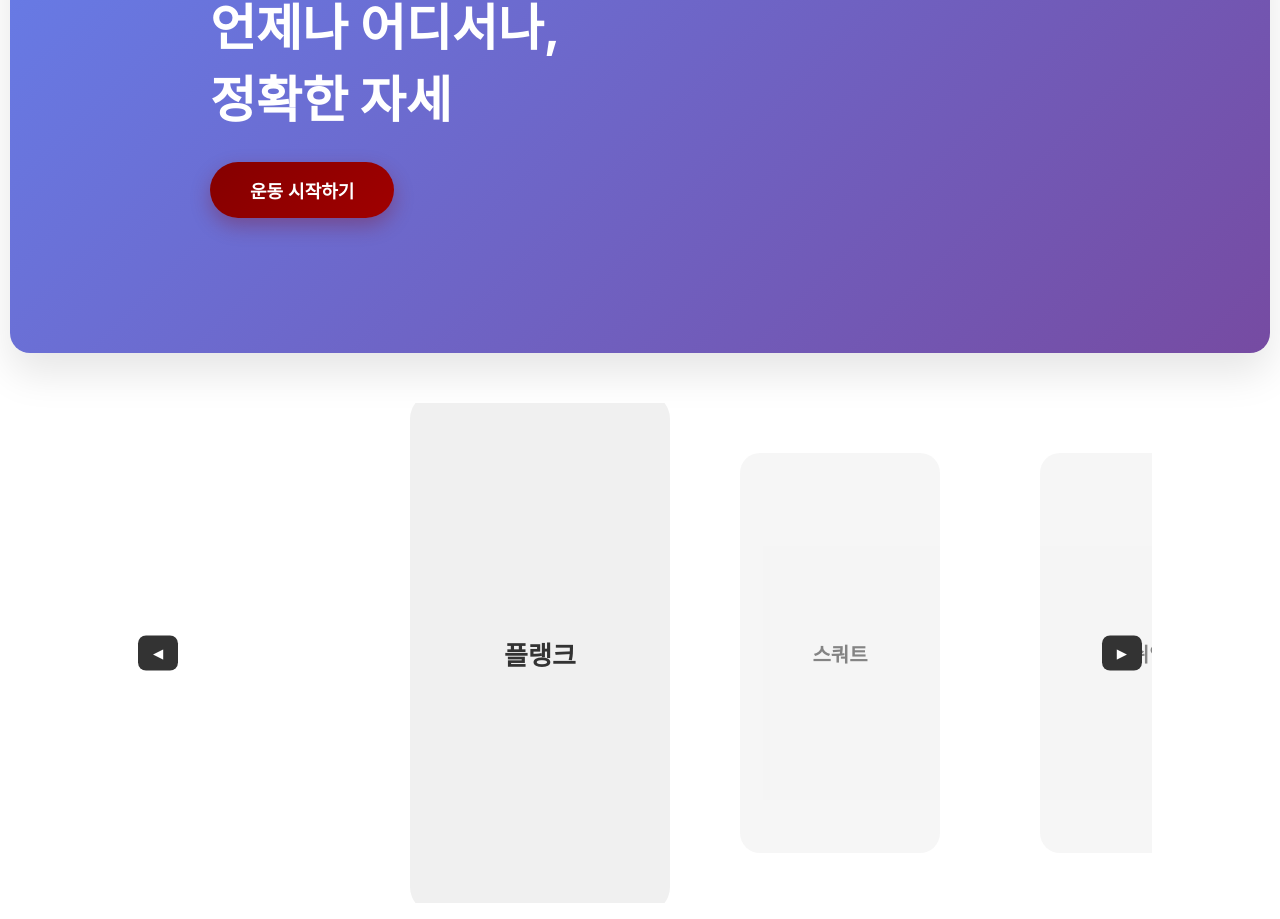
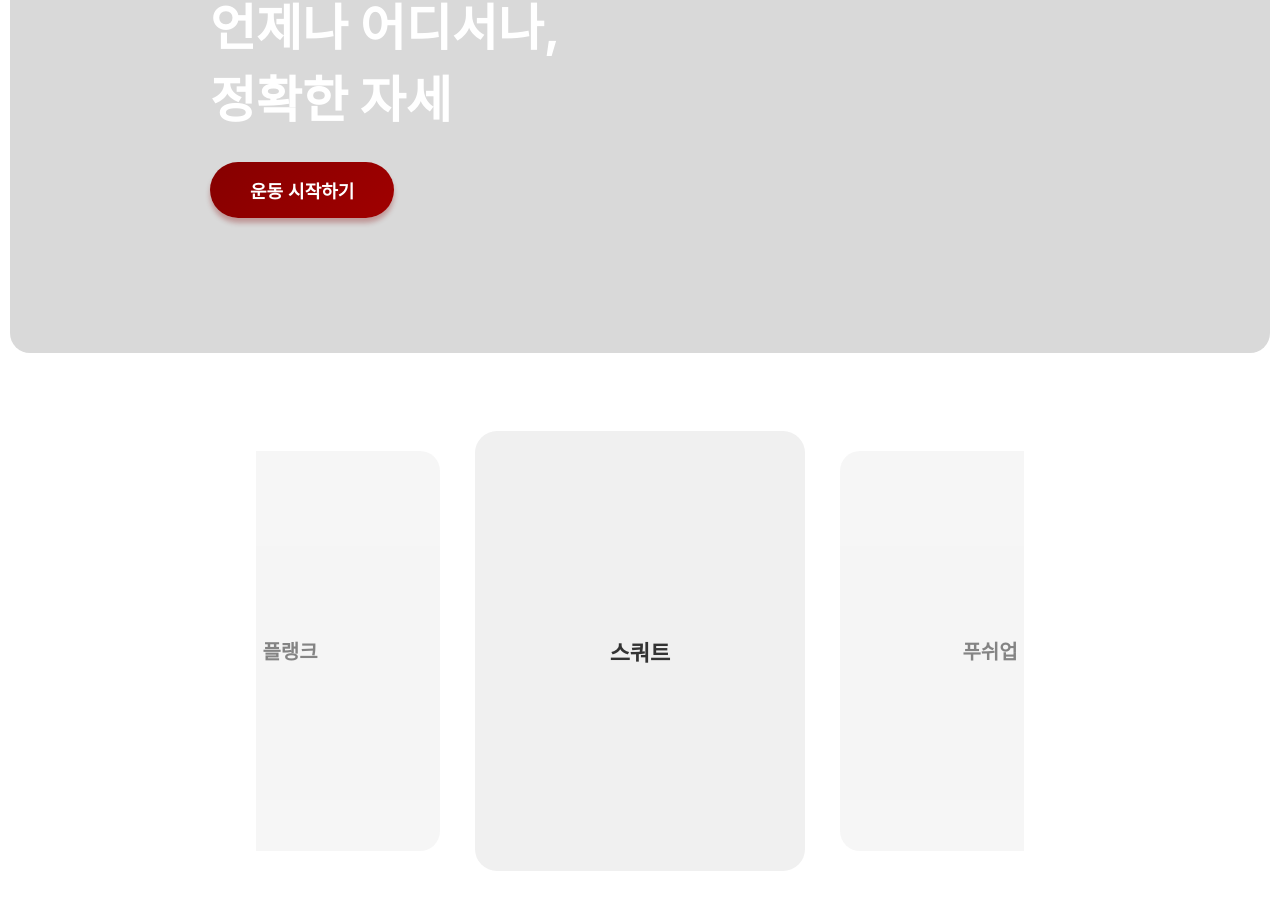
Before and after one commit to MinseouKim/Nullbrain, a React (Create React App) app in the folder typescript_01/: page /main in a window 1280 px wide. Shown: the part 217-1136 px from the top of the page. Built offline with nearby package versions, Linux system fonts and the light colour scheme.

Commit message:
메인 카드 고치기,,

```diff
--- a/typescript_01/src/components/Header.tsx
+++ b/typescript_01/src/components/Header.tsx
@@ -56,8 +56,7 @@ const Logo = styled.div`
 
   &:hover {
     color: #850000;
-    transform: translate(-50%, -50%) translateY(-2px);
-    text-shadow: 0 4px 8px rgba(133, 0, 0, 0.3);
+    text-shadow: 0 1px 1px rgba(133, 0, 0, 0.3);
 
     &::before {
       left: 100%;
--- a/typescript_01/src/pages/MainPage.tsx
+++ b/typescript_01/src/pages/MainPage.tsx
@@ -6,9 +6,9 @@ import InjuryPieChart from "../components/InjuryPieChart";
 import InjuryCauseBarChart from "../components/InjuryCauseBarChart";
 import styled from "styled-components";
 
-const CARD_WIDTH = 400; // 카드 너비
+const CARD_WIDTH = 300; // 카드 너비
 const CARD_HEIGHT = 400; // 카드 높이
-const CARD_GAP = 100;    // 카드 간격
+const CARD_GAP = 50;    // 카드 간격
 const VISIBLE_CARDS = 3; // 화면에 보여질 카드 수
 
 const Container = styled.div`
@@ -19,27 +19,34 @@ const Container = styled.div`
 
 const CardSection = styled.div`
   position: relative;
-  width: 80%; /* 화면에 보여질 카드 영역 */
-  height: 500px;
+  width: 60%; /* 화면에 보여질 카드 영역 */
+  height: 600px;
   display: flex;
+  flex-direction: column;
   justify-content: center;
   align-items: center;
   overflow: hidden;
   margin: 50px auto;
 `;
 
-const CardContainer = styled.div<{ activeIndex: number }>`
+interface CardContainerProps {
+  activeIndex: number;
+}
+
+const CardContainer = styled.div<{ activeIndex: number; transitionEnabled: boolean }>`
   display: flex;
-  transition: transform 0.5s ease;
+  align-items: center;
+  justify-content: center;
+  transition: ${({ transitionEnabled }) => (transitionEnabled ? "transform 0.8s ease" : "none")};
   transform: ${({ activeIndex }) =>
     `translateX(calc(50% - ${CARD_WIDTH / 2}px - ${(CARD_WIDTH + CARD_GAP) * activeIndex}px))`};
   gap: ${CARD_GAP}px;
   overflow: visible;
 `;
 
+
 const Card = styled.div<{ active: boolean }>`
-  flex: 0 0 200px;
-  height: 250px;
+  flex: 0 0 ${CARD_WIDTH}px;
   width: ${CARD_WIDTH}px;
   height: ${CARD_HEIGHT}px;
   background: #f0f0f0;
@@ -49,21 +56,27 @@ const Card = styled.div<{ active: boolean }>`
   justify-content: center;
   font-weight: bold;
   font-size: 20px;
+  /* 부드러운 scale, opacity 전환 */
+  transition: transform 0.3s ease, opacity 0.3s ease;
+
   opacity: ${({ active }) => (active ? 1 : 0.6)};
-  transform: ${({ active }) => (active ? "scale(1.3)" : "scale(1)")};
-  transition: transform 0.3s ease, border-radius 0.3s ease, opacity 0.3s ease;
+  transform: ${({ active }) => `scale(${active ? 1.1 : 1})`};
 `;
 
-const Button = styled.button<{ left?: boolean }>`
-  position: absolute;
-  top: 50%;
-  transform: translateY(-50%);
-  ${({ left }) => (left ? "left: 10px;" : "right: 10px;")}
+const ButtonSection = styled.div`
+  margin-top: 70px;
+  display: flex;
+  justify-content: center; /* 왼쪽 정렬 */
+  width: 100%;
+  gap: 100px; /* 버튼 사이 간격 */
+`;
+
+const ButtonLeft = styled.button`
   padding: 10px 15px;
   background: #333;
   color: white;
   border: none;
-  border-radius: 8px;
+  border-radius: 100%;
   cursor: pointer;
 
   &:hover {
@@ -71,8 +84,22 @@ const Button = styled.button<{ left?: boolean }>`
   }
 `;
 
+const ButtonRight = styled.button`
+  padding: 10px 15px;
+  background: #333;
+  color: white;
+  border: none;
+  border-radius: 100%;
+  cursor: pointer;
+
+  &:hover {
+    background: #555;
+  }
+`;
+
+
 const MainHeader = styled.div`
-  background: linear-gradient(135deg, #667eea 0%, #764ba2 100%);
+  background: #d9d9d9;
   height: 500px;
   border-radius: 20px;
   margin: 10px;
@@ -85,11 +112,10 @@ const MainHeader = styled.div`
   flex-direction: column;
   align-items: flex-start;
   justify-content: center;
-  box-shadow: 0 20px 40px rgba(0, 0, 0, 0.1);
 `;
 
 const StartButton = styled.button`
-  background: linear-gradient(135deg, #850000 0%, #a00000 100%);
+  background: linear-gradient(135deg, #860000 0%, #a00000 100%);
   color: white;
   border: none;
   padding: 15px 40px;
@@ -99,12 +125,10 @@ const StartButton = styled.button`
   font-weight: bold;
   margin-top: 30px;
   transition: all 0.3s ease;
-  box-shadow: 0 8px 20px rgba(133, 0, 0, 0.3);
+  box-shadow: 0 5px 5px rgba(133, 0, 0, 0.3);
 
   &:hover {
     background: linear-gradient(135deg, #6b0000 0%, #8b0000 100%);
-    transform: translateY(-3px);
-    box-shadow: 0 12px 25px rgba(133, 0, 0, 0.4);
   }
 
   &:active {
@@ -116,8 +140,13 @@ const SectionTitle = styled.h2`
   font-size: 35px;
   text-align: center;
   margin-bottom: 50px;
-  margin-top: 100px;
   color: #333;
+`;
+
+const SectionDiv = styled.div`
+  width: 100%;
+  height: auto;
+  margin-top: 500px;
 `;
 
 const ChartRow = styled.div`
@@ -156,6 +185,11 @@ const ChartLeftBox = styled.div`
   text-align: left;
 `;
 
+const ExerciseVidoe = styled.div`
+  background: #d9d9d9;
+  padding: 100px 0;
+`;
+
 const Video = styled.video`
   width: 800px;
   height: 500px;
@@ -167,7 +201,7 @@ const FeatureList = styled.div`
   display: flex;
   flex-direction: column;
   gap: 40px;
-  margin: 20px 0 100px 0;
+  margin: 30px 0 100px 0;
 `;
 
 const FeatureItemLeft = styled.div`
@@ -180,7 +214,7 @@ const FeatureItemLeft = styled.div`
   padding: 20px;
   border-radius: 0 100px 100px 0;
   width: 80%;
-  height: 130px;
+  height: 160px;
   align-self: flex-start;
 `;
 
@@ -193,7 +227,7 @@ const FeatureItemRight = styled.div`
   padding: 20px;
   border-radius: 100px 0 0 100px;
   width: 80%;
-  height: 130px;
+  height: 160px;
   align-self: flex-end;
   align-items: flex-end;
 `;
@@ -218,31 +252,51 @@ const FeatureItemRightText = styled.p`
 `;
 
 const MainPage = () => {
+
+  const exercises = ["플랭크", "스쿼트", "푸쉬업","런지","버피테스트"];
+
+
+const [cards, setCards] = useState(exercises);
+const [activeIndex, setActiveIndex] = useState(1); // 가운데 카드
+const [isAnimating, setIsAnimating] = useState(false);
+const [isTransitionEnabled, setIsTransitionEnabled] = useState(true);
+
   const navigate = useNavigate();
 
   const handleStartWorkout = () => {
     navigate('/camera');
   };
 
-  const handleCardClick = (exercise: string) => {
+  // 카드 클릭
+const handleCardClick = (index: number) => {
+  setCards((prev) => {
+    const newArr = [...prev];
+    // 클릭한 카드가 가운데(activeIndex=1)가 되도록 회전
+    while (index !== activeIndex) {
+      if (index < activeIndex) {
+        const last = newArr.pop()!;
+        newArr.unshift(last);
+        index++;
+      } else {
+        const first = newArr.shift()!;
+        newArr.push(first);
+        index--;
+      }
+    }
+    return newArr;
+  });
+
   navigate('/camera');
 };
 
-
-  const exercises = ["플랭크", "스쿼트", "푸쉬업"];
-  const [activeIndex, setActiveIndex] = useState(0);
-
 const prevCard = () => {
-    setActiveIndex((prev) =>
-      prev === 0 ? exercises.length - 1 : prev - 1
-    );
+  setActiveIndex(prev => (prev === 0 ? exercises.length - 1 : prev - 1));
 };
 
 const nextCard = () => {
-    setActiveIndex((prev) =>
-      prev === exercises.length - 1 ? 0 : prev + 1
-    );
+  setActiveIndex(prev => (prev === exercises.length - 1 ? 0 : prev + 1));
 };
+
 
   return (
     <Container>
@@ -253,22 +307,25 @@ const MainPage = () => {
       </MainHeader>
 
 <CardSection>
-      <Button left onClick={prevCard}>◀</Button>
-      <CardContainer activeIndex={activeIndex}>
-        {exercises.map((exercise, index) => (
+<CardContainer activeIndex={activeIndex} transitionEnabled={isTransitionEnabled}>
+  {cards.map((exercise, index) => (
     <Card
       key={index}
-            active={index === activeIndex}
-            onClick={() => handleCardClick(exercise)}
+      active={index === activeIndex} // 중앙 카드만 active
     >
       {exercise}
     </Card>
   ))}
 </CardContainer>
-      <Button onClick={nextCard}>▶</Button>
+
+  <ButtonSection>
+    <ButtonLeft onClick={prevCard}>◀</ButtonLeft>
+    <ButtonRight onClick={nextCard}>▶</ButtonRight>
+  </ButtonSection>
 </CardSection>
 
-      <div style={{ width: '100%', height: 'auto' }}>
+
+      <SectionDiv style={{ width: '100%', height: 'auto' }}>
         <SectionTitle>부상원인</SectionTitle>
         <ChartRow>
           <ChartBox>
@@ -296,16 +353,19 @@ const MainPage = () => {
             <InjuryCauseBarChart />
           </ChartBox>
         </ChartRow>
-      </div>
+      </SectionDiv>
 
-      <div>
+      <SectionDiv>
+        <ExerciseVidoe>
         <SectionTitle>자세 분석 영상</SectionTitle>
         <Video controls>
           <source src="your-video-file.mp4" type="video/mp4" />
           Your browser does not support the video tag.
         </Video>
-      </div>
-      <div>
+        </ExerciseVidoe>
+      </SectionDiv>
+
+      <SectionDiv>
         <SectionTitle>주요기능</SectionTitle>
         <FeatureList>
           <FeatureItemLeft>
@@ -337,7 +397,7 @@ const MainPage = () => {
             </FeatureItemRightText>
           </FeatureItemRight>
         </FeatureList>
-      </div>
+      </SectionDiv>
       <Footer />
     </Container>
   );
```
Lines whose indentation alone changed are shown as unchanged.
